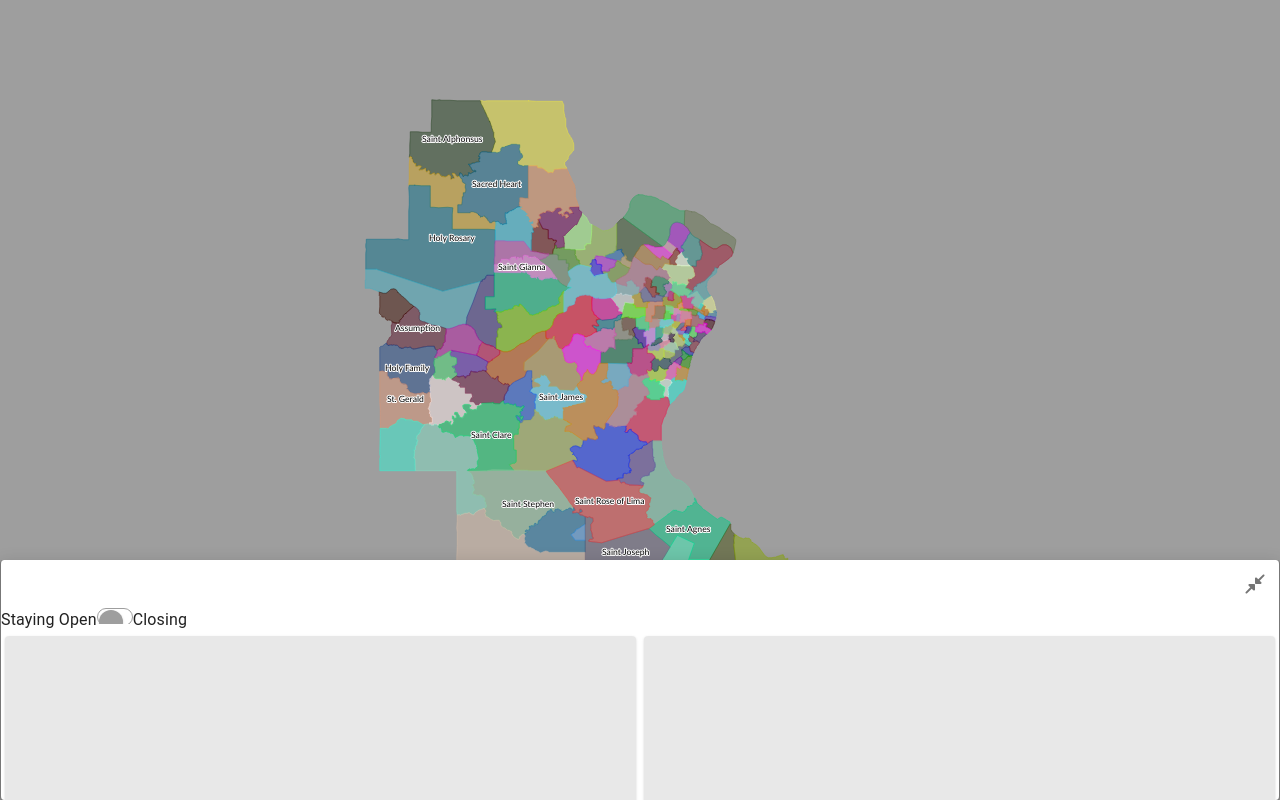
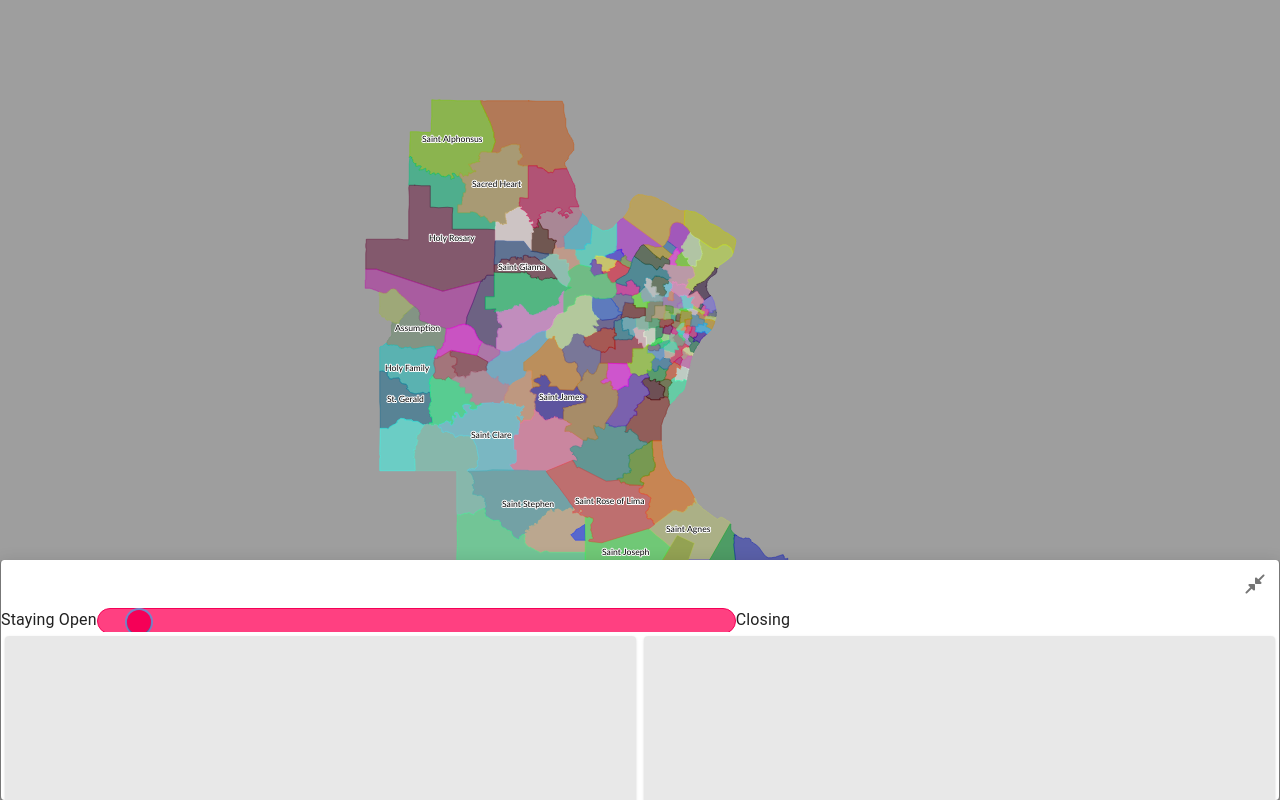
Before and after one commit to BrennanGLLSQ/parish-league-ui, a React (Create React App) app: page / in a window 1280 px wide. Both pictures are taken after a click on the button 1256 px from the left and 776 px from the top of the page. Built offline with nearby package versions, Linux system fonts and the light colour scheme.

Commit message:
select parishes on map to appear in tray below

```diff
--- a/src/components/AppContainer.js
+++ b/src/components/AppContainer.js
@@ -1,13 +1,6 @@
 import React, { useState, useRef } from "react"
 import {toOlFeature} from '../geoconverters'
 import ParishMap from '../ParishMap'
-import Sidebar from './sidebar/Sidebar'
-import ParishCard from "./ParishCard"
-import { Button, Typography, Dialog, DialogContent, DialogActions, Card, TextField, DialogTitle } from "@material-ui/core"
-import { getUser, createUser } from "../services/parishLeagueApiServices"
-import { PinterestShareButton } from "react-share"
-import SidebarSlidingLevel from "./sidebar/sidebarSlidingLevel/SidebarSlidingLevel"
-import ParishSelect from "./ParishSelect"
 import Tray from "./tray/Tray"
 
 
@@ -15,75 +8,41 @@ const parishBoundariesCollection = require('../ParishBoundaries.json')
 const parishBoundaries = parishBoundariesCollection.features.map(feature => toOlFeature(feature))
 
 const AppContainer = () => {
-    const selectedRef = useRef({})
-    const [selected, setSelected] = useState([])
-    const [dialogOpen, setDialogOpen] = useState(false)
-    const [email, setEmail] = useState('')
-    const [levelOpen, setLevelOpen] = useState(true)
+    const [selectingClosings, setSelectingClosings] = useState(true)
 
-    selectedRef.current = selected
+    //this state is too high, should be down on chip display
+    //might be a good time to bring in store
+    const [selectedClosings, setSelectedClosings] = useState([])
+    const [selectedStayOpens, setSelectedStayOpens] = useState([])
 
-    const handleSelect = (feature) =>{
-        const oid = feature?.get('OID')
-        if(!oid) return
-        const includesFeature = selectedRef.current.some(f => f.get('OID') === oid)
-        if(includesFeature){
-            handleRemove(feature)
-        }
-        else if(selectedRef.current.length < 10){
-            setSelected([...selectedRef.current, feature])
+    const handleSelect = (feature) => {
+        const featureId = feature.get('OID')
+        if(selectingClosings && !selectedClosings.includes(featureId)){
+            setSelectedClosings([...selectedClosings, featureId])
+        } else if(!selectedStayOpens.includes(featureId)){
+            setSelectedStayOpens([...selectedStayOpens, featureId])
         }
     }
 
-    const handleRemove = (feature) => {
-        const oid = feature.get('OID')
-        setSelected(selectedRef.current.filter(f => f.get('OID') !== oid))
-    }
-
-    const handleSave = async () =>{
-        const selections = selected.map(parish => parish.get('OID')).join(',')
-        await createUser(email, selections)
-        setDialogOpen(false)
-        setSelected([])
-        setEmail('')
-    }
-
-    const handleToggle = (open_) =>{
-        console.log("received ", open_)
-        setLevelOpen(open_)
+    const handleRemove = (key) => (id) => {
+        const filter = (parishId) => parishId !== id
+        if(key === 'closing'){
+            setSelectedClosings(selectedClosings.filter(filter))
+        } else if(key === 'open') {
+            setSelectedStayOpens(selectedStayOpens.filter(filter))
+        }
     }
 
     return (
         <div>
-            <ParishMap features={parishBoundaries} onSelect={handleSelect}/>
-
-            {/* <Sidebar width={'300px'}>
-                <SidebarSlidingLevel open={levelOpen} onToggle={handleToggle} title={'Pick My Survivors'} style={{}}>
-                    <ParishSelect selectedParishes={selected} onRemove={handleRemove} />
-                </SidebarSlidingLevel>
-
-            </Sidebar> */}
-            <Tray />
-
-
-
-            <Dialog open={dialogOpen}>
-                <DialogTitle>
-                    <Typography variant="h6" color="textPrimary">Save Your Picks!</Typography>
-                </DialogTitle>
-                <DialogContent>
-                    <Typography color="textSecondary" variant="body1">Enter your email to save your picks!</Typography>
-                    <TextField placeholder="myemail@email.com" label="Email" required value={email} onChange={e => setEmail(e.target.value)} />
-                </DialogContent>
-                <DialogActions>
-                    <Button variant="outlined" color="primary" onClick={()=>setDialogOpen(false)}>Close</Button>
-                    <Button variant="contained" color="primary" onClick={handleSave}>Save</Button>
-                </DialogActions>
-            </Dialog>
-
+            <ParishMap features={parishBoundaries} onFeatureSelect={handleSelect} />
+            <Tray
+                selectingClosings={selectingClosings}
+                setSelectingClosings={setSelectingClosings}
+                selectedClosings={selectedClosings}
+                selectedStayOpens={selectedStayOpens}
+                onRemove={handleRemove} />
         </div>
-
-
     )
 }
 
--- /dev/null
+++ b/src/components/MapSelectInteraction.js
@@ -0,0 +1,23 @@
+import React, {useEffect} from 'react'
+
+
+const MapSelectInteraction = ({map, onFeatureSelect}) => {
+
+
+    useEffect(()=>{
+        //first render cycle does not have a map since it is initialized in a useEffect
+        if(map){
+            map.on('singleclick', onFeatureSelect)
+
+            return () => {
+                map.un('singleclick', onFeatureSelect)
+            }
+        }
+
+    }, [onFeatureSelect, map])
+
+
+    return null
+}
+
+export default MapSelectInteraction
--- a/src/components/tray/ChipsDisplay.js
+++ b/src/components/tray/ChipsDisplay.js
@@ -1,5 +1,5 @@
 import React from 'react'
-import {Paper, Chip, ListItem} from '@material-ui/core'
+import {Paper, Chip} from '@material-ui/core'
 import {makeStyles} from "@material-ui/core/styles"
 
 
@@ -25,7 +25,6 @@ const ChipsDisplay = ({values, onDelete}) => {
             <div className={classes.chipContainer}>
                 {
                     values.map(entry => {
-                        console.log("Value: ", entry)
                         return (
                             <Chip
                                 key={entry.value}
--- a/src/components/tray/LongSwitch.js
+++ b/src/components/tray/LongSwitch.js
@@ -1,23 +1,25 @@
 import { withStyles } from "@material-ui/core/styles";
 import Switch from "@material-ui/core/Switch";
-
+//ripped entirely from https://v4.mui.com/components/switches/#CustomizedSwitches.js
 const LongSwitch = withStyles((theme) => ({
     root: {
-      width: 36,
-      height: 16,
+      width: '50%',
+      height: 'auto',
       padding: 0,
       display: "flex"
     },
     switchBase: {
       padding: 2,
-      color: theme.palette.grey[500],
+      color: theme.palette.primary.main,
+      backgroundColor: theme.palette.primary.light,
+      borderColor: theme.palette.primary.main,
       "&$checked": {
-        transform: "translateX(42px)",
-        color: theme.palette.common.white,
+        transform: "translateX(100%)",
+        color: theme.palette.secondary.main,
         "& + $track": {
           opacity: 1,
-          backgroundColor: theme.palette.primary.main,
-          borderColor: theme.palette.primary.main
+          backgroundColor: theme.palette.secondary.light,
+          borderColor: theme.palette.secondary.main
         }
       }
     },
@@ -26,10 +28,11 @@ const LongSwitch = withStyles((theme) => ({
         height: 24
     },
     track: {
-      border: `1px solid ${theme.palette.grey[500]}`,
-      borderRadius: 36 / 2,
+      border: `1px solid ${theme.palette.primary.main}`,
+      borderRadius: 1000 / 2,
       opacity: 1,
-      backgroundColor: theme.palette.common.white
+      backgroundColor: theme.palette.primary.light,
+      width: '100%'
     },
     checked: {}
   }))(Switch)
--- a/src/components/tray/Tray.js
+++ b/src/components/tray/Tray.js
@@ -6,6 +6,7 @@ import IconButton from '@material-ui/core/IconButton'
 import CloseFullscreenRounded from '@mui/icons-material/CloseFullscreenRounded'
 import ChipsDisplay from './ChipsDisplay'
 import LongSwitch from './LongSwitch'
+import { parishVectorSource } from '../../parishVectorSource'
 
 
 
@@ -60,12 +61,19 @@ const useStyles = makeStyles({
     }
 })
 
-const Tray = () => {
+const Tray = ({selectingClosings, setSelectingClosings, selectedClosings, selectedStayOpens, onRemove }) => {
     const [open, setOpen] = useState()
-    const [selectingClosings, setSelectingClosings] = useState(false) //could be in store, will need it for select interaction
 
     const classes = useStyles({show: open})
 
+    const handleSwitch = (e) => {
+        setSelectingClosings(e.target.checked)
+    }
+
+    const chipValues = (ids) => {
+        const olFeatures = ids.map(id => parishVectorSource.getFeatures().find(f => f.get('OID') === id))
+        return olFeatures.map(f => ({value: f.get('OID'), label: f.get('Name')}))
+    }
 
     return (
         <>
@@ -81,14 +89,14 @@ const Tray = () => {
                     </div>
                     <div className={classes.switch}>
                         <Typography variant="body1" >Staying Open</Typography>
-                        <LongSwitch />
+                        <LongSwitch checked={selectingClosings} onChange={handleSwitch} />
                         <Typography variant="body1">Closing</Typography>
 
                     </div>
                 </div>
                 <div className={classes.chipsDisplay}>
-                    <ChipsDisplay values={[]} onDelete={()=>{}} />
-                    <ChipsDisplay values={[]} onDelete={()=>{}} />
+                    <ChipsDisplay values={chipValues(selectedStayOpens)} onDelete={onRemove('open')} />
+                    <ChipsDisplay values={chipValues(selectedClosings)} onDelete={onRemove('closing')} />
                 </div>
             </Paper>
         </div> :
--- a/src/olHelpers.js
+++ b/src/olHelpers.js
@@ -5,6 +5,7 @@ import VectorLayer from 'ol/layer/Vector'
 import VectorSource from 'ol/source/Vector'
 import Text from 'ol/style/Text'
 import { toOlFeature } from './geoconverters'
+import { parishVectorSource } from './parishVectorSource'
 
 const parishColors = {}
 
@@ -37,8 +38,8 @@ export const makeParishStyles = (layer, features=[], map) =>{
 }
 
 
-export const makeColors = (features) =>{
-    features?.forEach(feature =>{
+export const makeColors = () =>{
+    parishVectorSource.getFeatures().forEach(feature =>{
         parishColors[feature.get('OID')] =  `rgba(${getRandomInt(255)}, ${getRandomInt(255)}, ${getRandomInt(255)}, 0.5)`
     })
 }
--- /dev/null
+++ b/src/parishVectorSource.js
@@ -0,0 +1,11 @@
+import VectorSource from 'ol/source/Vector'
+import {toOlFeature} from './geoconverters'
+
+
+
+const parishBoundariesCollection = require('./ParishBoundaries.json')
+const parishBoundaries = parishBoundariesCollection.features.map(feature => toOlFeature(feature))
+
+const parishVectorSource = new VectorSource({features: parishBoundaries})
+
+export {parishVectorSource}
```
Also changed, not shown: package.json (+5 -2 lines), src/ParishMap.js (+11 -29 lines), 1 other file (tests, documents, lock files or other folders).
